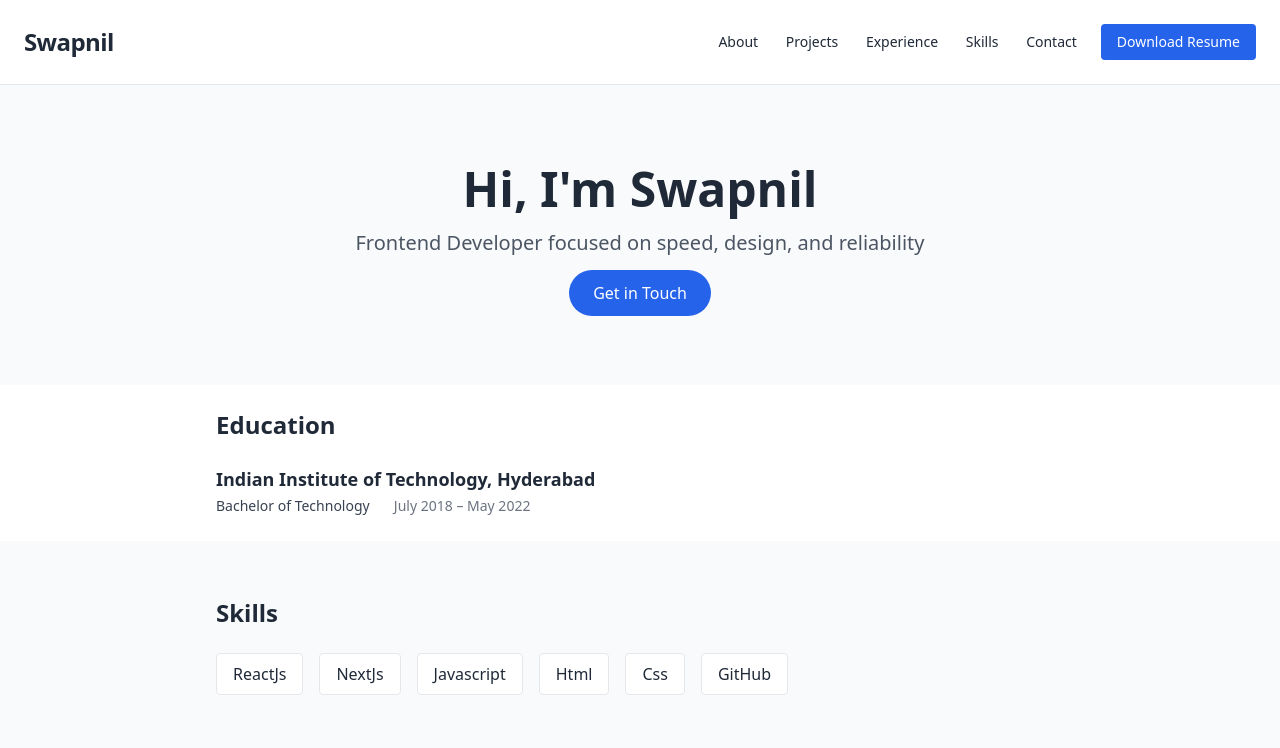
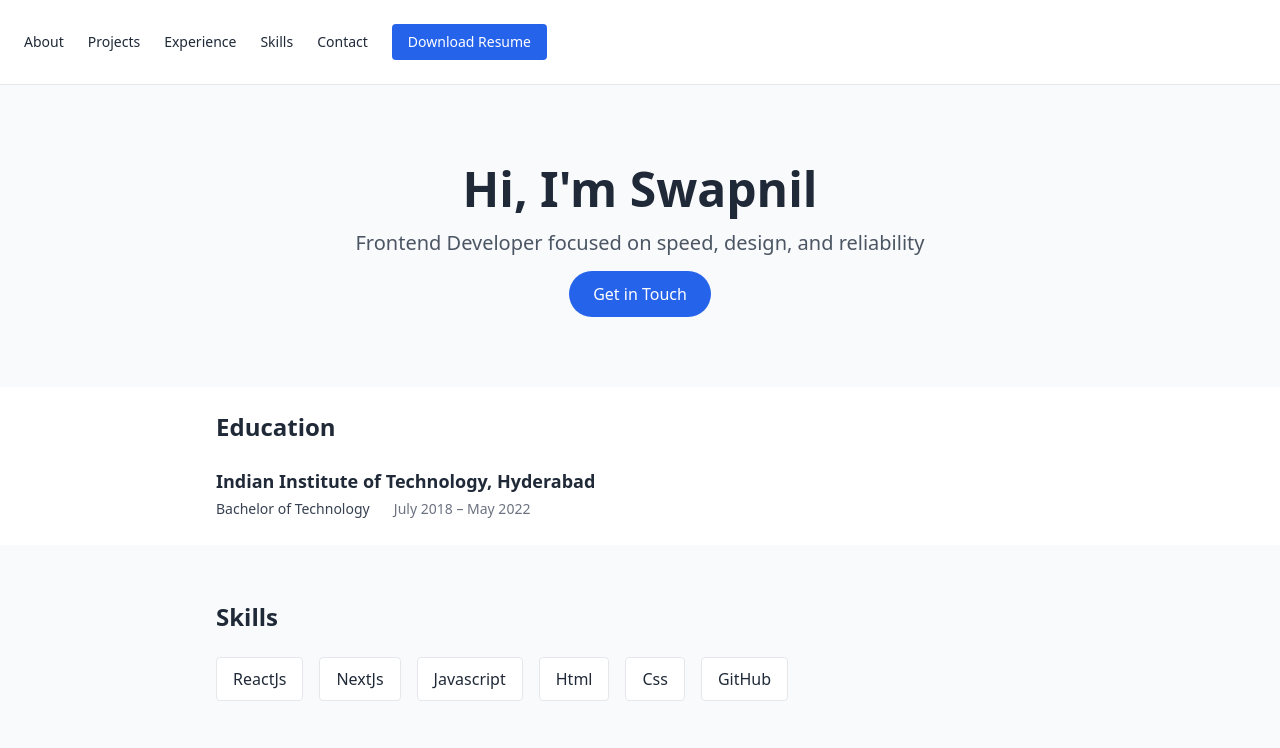
Before and after one commit to swapnil-m-vaidya/swapnil-m-vaidya.github.io, a plain HTML site: page index.html in a window 1280 px wide. Shown: the top 748 px of the page. Drawn offline with nearby package versions, Linux system fonts and the light colour scheme.

Commit message:
fix: adding

```diff
--- a/index.html
+++ b/index.html
@@ -16,12 +16,18 @@
     </style>
   </head>
 
-  <body class="bg-white text-gray-800 font-sans">
+  <body class="bg-white text-gray-800 font-sans leading-relaxed">
     <!-- Header -->
-    <header class="p-6 flex justify-between items-center border-b">
-      <h1 class="text-2xl font-bold tracking-tight">Swapnil</h1>
-      <div class="flex items-center space-x-6 text-sm font-medium">
-        <nav class="space-x-6 text-sm font-medium">
+    <header
+      class="p-6 flex flex-col sm:flex-row justify-between items-center border-b space-y-4 sm:space-y-0"
+    >
+      <!-- <h1 class="text-2xl font-bold tracking-tight">Swapnil</h1> -->
+      <div
+        class="flex flex-col sm:flex-row items-center sm:space-x-6 space-y-3 sm:space-y-0 text-sm font-medium"
+      >
+        <nav
+          class="flex flex-wrap justify-center gap-4 sm:gap-6 text-sm font-medium"
+        >
           <a href="#about" class="hover:text-blue-600">About</a>
           <a href="#projects" class="hover:text-blue-600">Projects</a>
           <a href="#experience" class="hover:text-blue-600">Experience</a>
```
